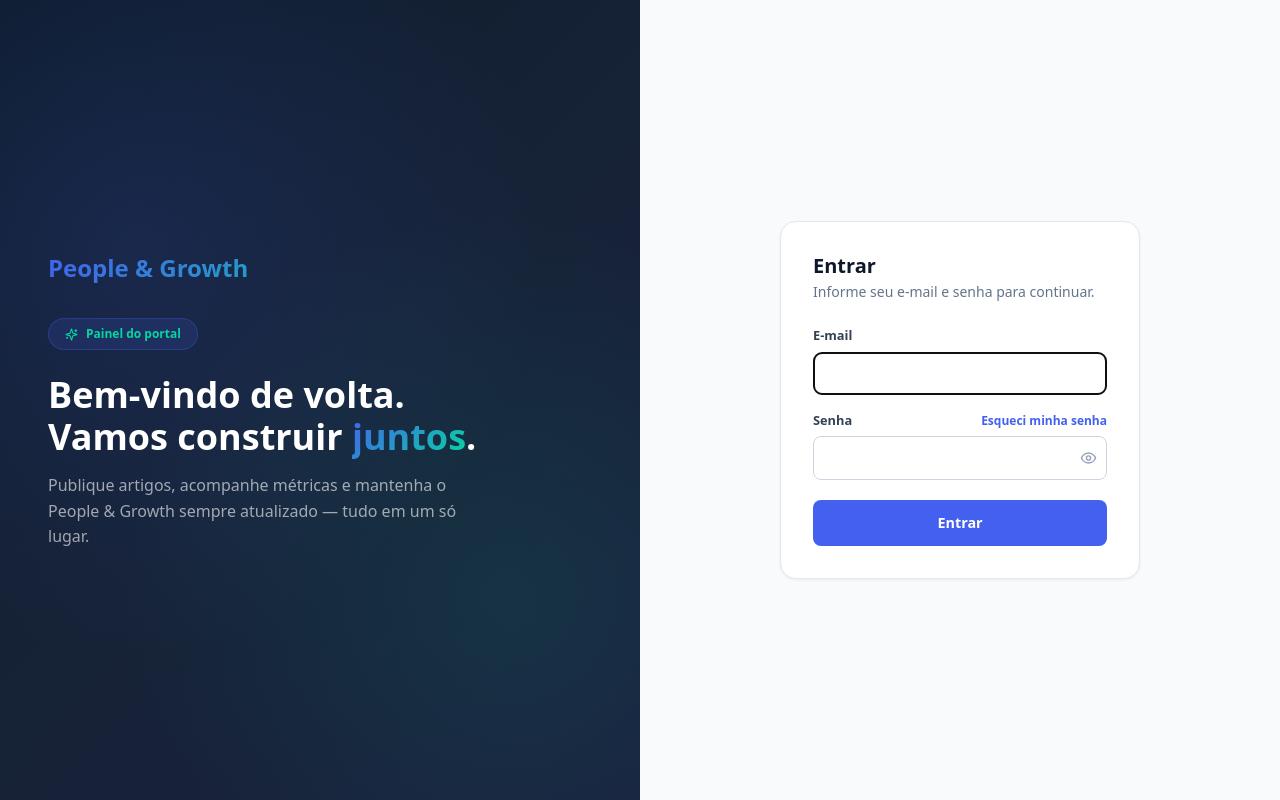
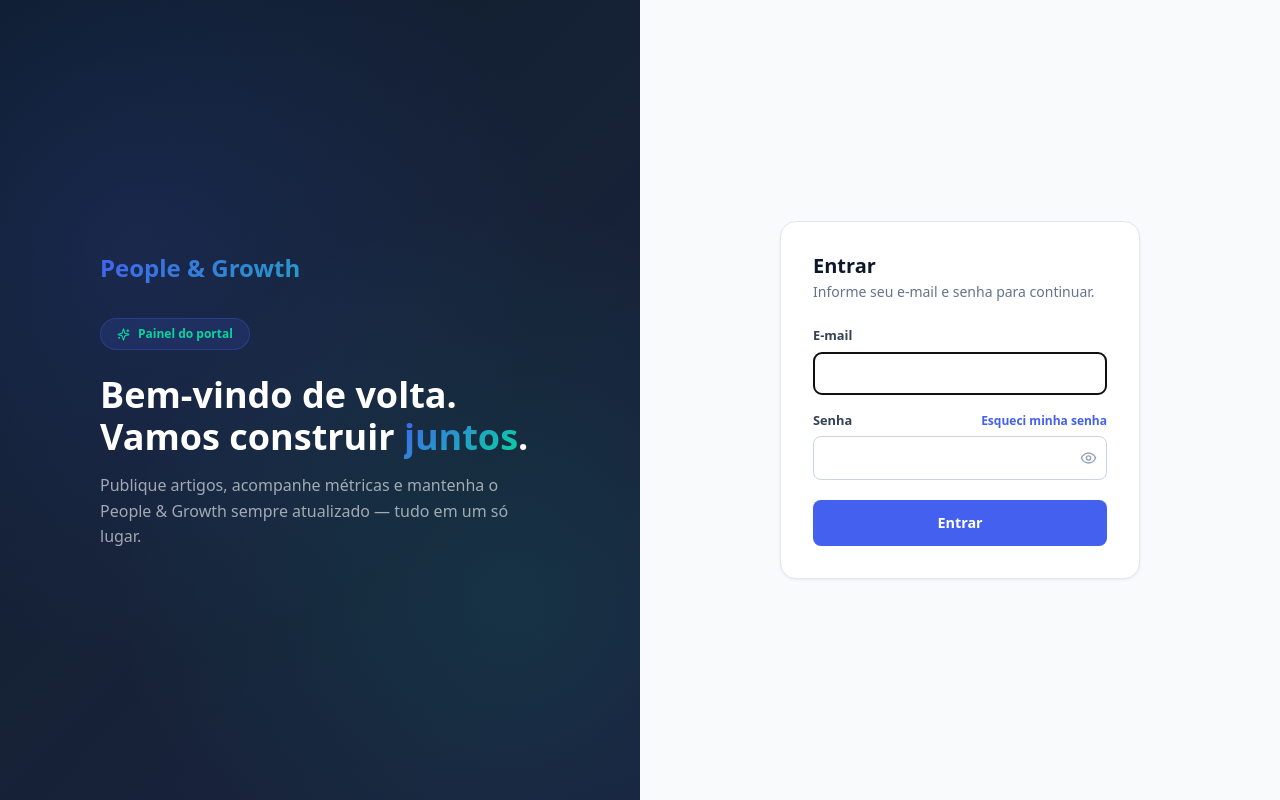
Before and after one commit to thiagoleal1998/People-Growth, a Next.js app: page /admin/login in a window 1280 px wide. Built offline with nearby package versions, Linux system fonts and the light colour scheme; no server answers; the database is empty.

Commit message:
Center login brand panel content instead of hugging the left edge

```diff
--- a/src/app/admin/login/LoginForm.tsx
+++ b/src/app/admin/login/LoginForm.tsx
@@ -9,7 +9,7 @@ export function LoginForm({ logoUrl }: { logoUrl?: string }) {
 
   return (
     <div style={{ minHeight: "100vh", display: "flex" }}>
-      <div className="login-brand-panel" style={{ flex: "1 1 50%", background: "linear-gradient(135deg, #0d1b2a 0%, #162236 50%, #1a1f3e 100%)", position: "relative", overflow: "hidden", padding: "3rem", display: "flex", flexDirection: "column", justifyContent: "center" }}>
+      <div className="login-brand-panel" style={{ flex: "1 1 50%", background: "linear-gradient(135deg, #0d1b2a 0%, #162236 50%, #1a1f3e 100%)", position: "relative", overflow: "hidden", padding: "3rem", display: "flex", flexDirection: "column", justifyContent: "center", alignItems: "center" }}>
         <div
           style={{
             position: "absolute",
```
